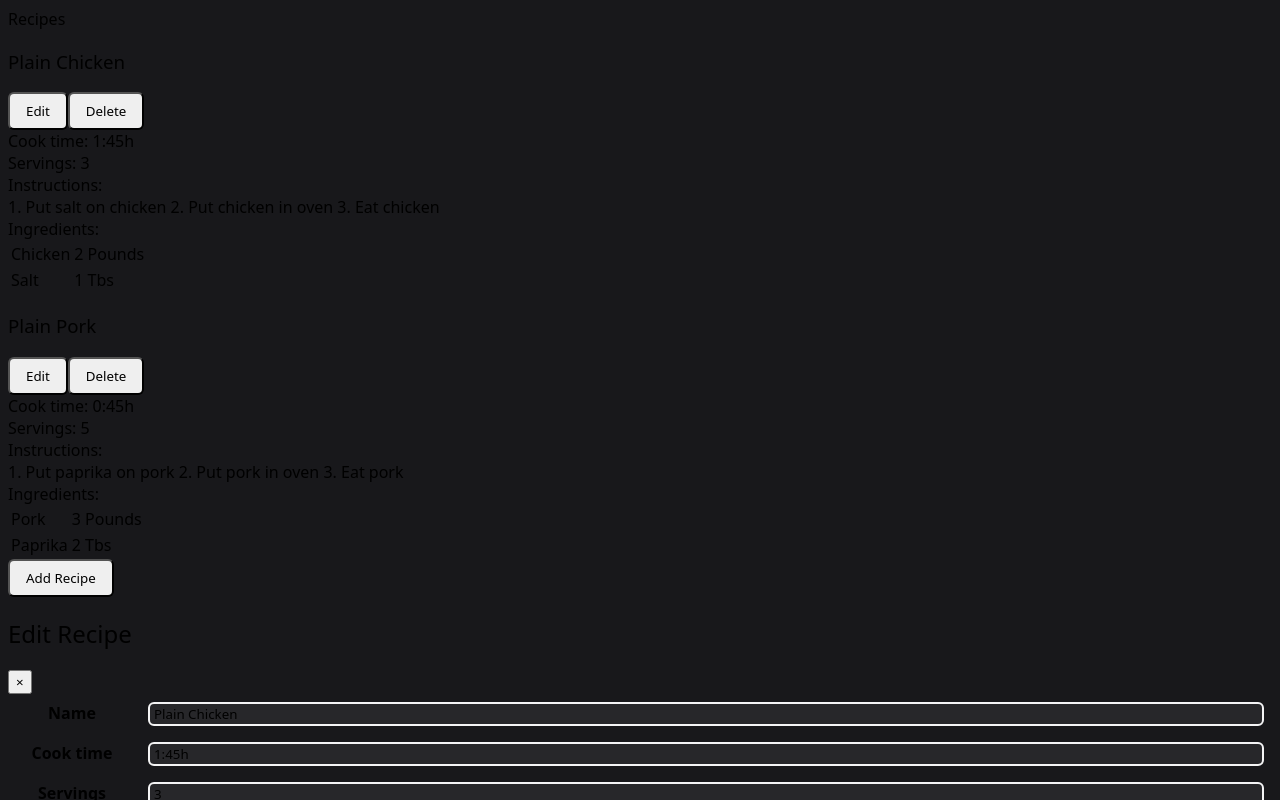
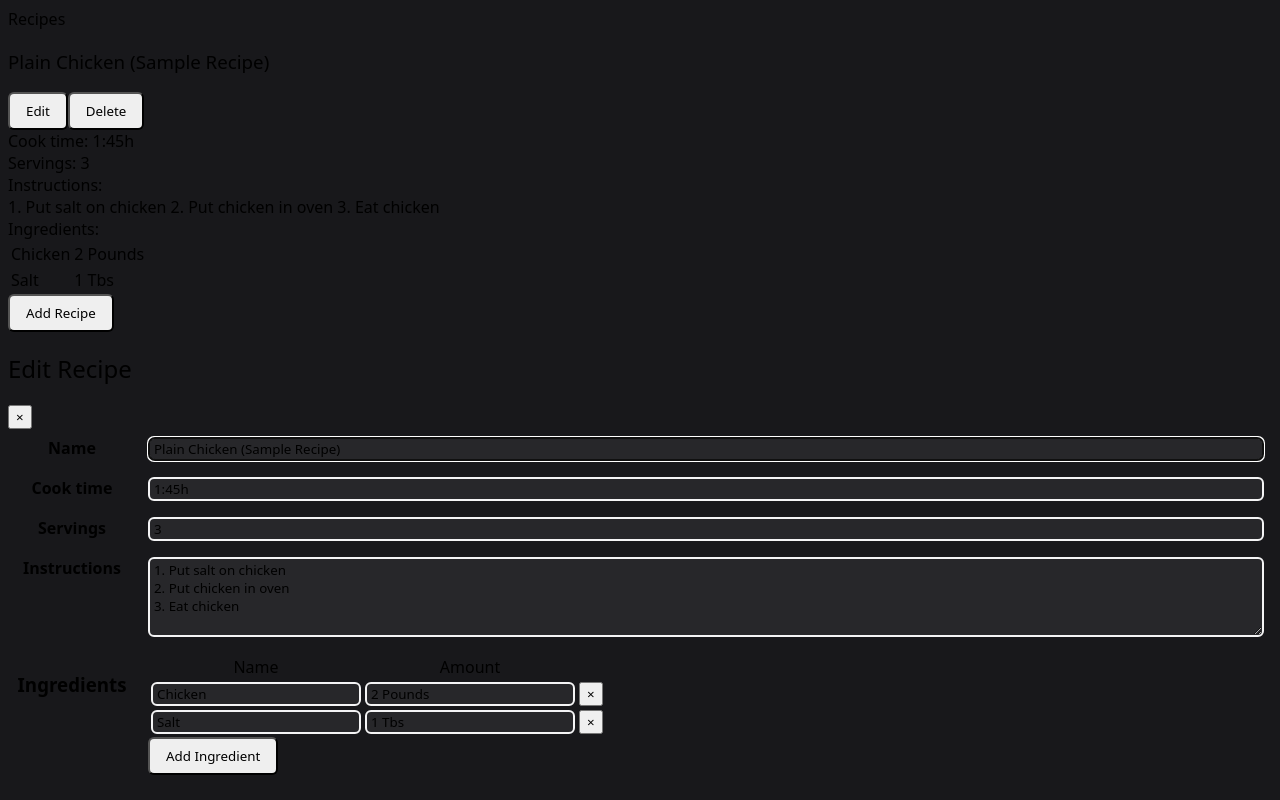
Before and after one commit to MilosD15/recipe-list-app, a React (Create React App) app: page / in a window 1280 px wide. Both pictures are taken after a click on the button "Edit". Shown: the top 800 px of the page. Built offline with nearby package versions, Linux system fonts and the light colour scheme.

Commit message:
making app fully functional

```diff
--- a/src/components/App.js
+++ b/src/components/App.js
@@ -15,7 +15,8 @@ function App() {
   const recipeContextValue = {
     handleAddRecipe,
     handleDeleteRecipe,
-    handleSelectRecipe
+    handleSelectRecipe,
+    handleChangeRecipe,
   }
 
   useEffect(() => {
@@ -29,6 +30,13 @@ function App() {
     return sampleRecipes;
   }
 
+  function handleChangeRecipe(id, newRecipe) {
+    const newRecipes = [...recipes];
+    let targetedIndex = newRecipes.findIndex(recipe => recipe.id === id);
+    newRecipes[targetedIndex] = newRecipe;
+    setRecipes(newRecipes);
+  }
+
   function handleSelectRecipe(id) {
     setSelectedRecipeId(id);
   }
@@ -36,23 +44,28 @@ function App() {
   function handleAddRecipe() {
     const newRecipe = {
       id: v4(),
-      name: "Name",
-      cookTime: "1:00h",
+      name: "",
+      cookTime: "",
       servings: 1,
-      instructions: "/",
+      instructions: "",
       ingredients: [
         {
           id: v4(),
-          name: "ingredient",
-          amount: "amount"
+          name: "",
+          amount: ""
         }
       ]
     }
 
+    setSelectedRecipeId(newRecipe.id);
     setRecipes([...recipes, newRecipe]);
   }
 
   function handleDeleteRecipe(id) {
+    if (selectedRecipeId != null && selectedRecipeId === id) {
+      setSelectedRecipeId(undefined);
+    }
+
     setRecipes(recipes.filter(recipe => recipe.id !== id));
   }
 
@@ -69,7 +82,7 @@ function App() {
 const sampleRecipes = [
   {
     id: 1,
-    name: "Plain Chicken",
+    name: "Plain Chicken (Sample Recipe)",
     cookTime: "1:45h",
     servings: 3,
     instructions: "1. Put salt on chicken\n2. Put chicken in oven\n3. Eat chicken",
@@ -86,25 +99,25 @@ const sampleRecipes = [
       }
     ]
   },
-  {
-    id: 2,
-    name: "Plain Pork",
-    cookTime: "0:45h",
-    servings: 5,
-    instructions: "1. Put paprika on pork\n2. Put pork in oven\n3. Eat pork",
-    ingredients: [
-      {
-        id: 1,
-        name: "Pork",
-        amount: "3 Pounds"
-      },
-      {
-        id: 2,
-        name: "Paprika",
-        amount: "2 Tbs"
-      }
-    ]
-  }
-]
+  // {
+  //   id: 2,
+  //   name: "Plain Pork",
+  //   cookTime: "0:45h",
+  //   servings: 5,
+  //   instructions: "1. Put paprika on pork\n2. Put pork in oven\n3. Eat pork",
+  //   ingredients: [
+  //     {
+  //       id: 1,
+  //       name: "Pork",
+  //       amount: "3 Pounds"
+  //     },
+  //     {
+  //       id: 2,
+  //       name: "Paprika",
+  //       amount: "2 Tbs"
+  //     }
+  //   ]
+  // }
+];
 
 export default App;
--- a/src/components/IngredientEdit.js
+++ b/src/components/IngredientEdit.js
@@ -1,16 +1,29 @@
-import React from 'react'
+import React, { useEffect, useRef } from 'react'
 
-export default function IngredientEdit({ ingredient }) {
+export default function IngredientEdit({ ingredient, handleIngredientsChanges, handleDeleteIngredient }) {
+  const inputIngredientNameRef = useRef();
+
+  useEffect(() => {
+    inputIngredientNameRef.current.focus();
+  }, []);
+
+  function handleIngredientChanges(changes) {
+    handleIngredientsChanges(ingredient.id, { ...ingredient, ...changes });
+  }
+
   return (
     <tr>
       <td className="w-[45%]">
-        <input type="text" className="form-input w-full mb-1" value={ingredient.name}></input>
+        <input type="text" className="form-input w-full mb-1" value={ingredient.name} ref={inputIngredientNameRef}
+        onChange={e => { handleIngredientChanges({ name: e.target.value }) }}></input>
       </td>
       <td className="w-[45%]">
-        <input type="text" className="form-input w-full mb-1" value={ingredient.amount}></input>
+        <input type="text" className="form-input w-full mb-1" value={ingredient.amount}
+        onChange={e => { handleIngredientChanges({ amount: e.target.value }) }}></input>
       </td>
       <td className="w-[10%] text-center text-xl">
-        <button className="rounded-md transition-all duration-300 bg-red-600 hover:bg-red-700 focus:bg-red-700 px-2 py-0 mb-1">&times;</button>
+        <button className="rounded-md transition-all duration-300 bg-red-600 hover:bg-red-700 focus:bg-red-700 px-2 py-0 mb-1"
+        onClick={() => handleDeleteIngredient(ingredient.id)}>&times;</button>
       </td>
     </tr>
   )
--- a/src/components/RecipeEdit.js
+++ b/src/components/RecipeEdit.js
@@ -1,11 +1,44 @@
-import React from 'react';
+import React, { useContext, useEffect, useRef } from 'react';
 import IngredientEdit from "./IngredientEdit";
+import { RecipeContext } from "./App";
+import { motion } from 'framer-motion';
+import { v4 } from 'uuid';
 
 export default function RecipeEdit({ recipe }) {
-  const { name, cookTime, servings, instructions, ingredients } = recipe;
+  const { id, name, cookTime, servings, instructions, ingredients } = recipe;
+  const { handleChangeRecipe, handleSelectRecipe } = useContext(RecipeContext);
+  const inputNameRef = useRef();
+
+  useEffect(() => {
+    inputNameRef.current.focus();
+  }, []);
+
+  function handleRecipeChanges(changes) {
+    handleChangeRecipe(id, { ...recipe, ...changes });
+  }
+
+  function handleIngredientsChanges(id, newIngredient) {
+    const newIngredients = [...ingredients];
+    let targetedIndex = newIngredients.findIndex(ingredient => ingredient.id === id);
+    newIngredients[targetedIndex] = newIngredient;
+    handleRecipeChanges({ ingredients: newIngredients });
+  }
+
+  function handleAddIngredient() {
+    const newIngredient = {
+      id: v4(),
+      name: '',
+      amount: ''
+    }
+    handleRecipeChanges({ ingredients: [...ingredients, newIngredient] });
+  }
+
+  function handleDeleteIngredient(id) {
+    handleRecipeChanges({ ingredients: ingredients.filter(ingredient => ingredient.id !== id) });
+  }
 
   return (
-    <div className="
+    <motion.div className="
       w-full
       border-r-0
       border-solid
@@ -13,25 +46,32 @@ export default function RecipeEdit({ recipe }) {
       border-b-2
       md:w-1/2
       md:border-l-2
-      md:border-b-0">
+      md:border-b-0"
+      initial={{opacity: 0}}
+      animate={{opacity: 1}}
+      transition={{duration: 0.3}}>
       <h2 className="text-2xl text-center pt-5 pb-4">Edit Recipe</h2>
-      <button className="text-4xl px-3 absolute top-0 right-0 mr-1 mt-1">&times;</button>
+      <button className="text-4xl px-3 absolute top-0 right-0 mr-1 mt-1" onClick={() => handleSelectRecipe(undefined)}>&times;</button>
       <form id="change-recipe-data" className="p-4 pt-0 w-full">
         <div className="form-group">
           <label htmlFor="recipe-name" className="form-label">Name</label>
-          <input type="text" name="recipe-name" id="recipe-name" className="form-input" value={name} />
+          <input type="text" name="recipe-name" id="recipe-name" className="form-input" ref={inputNameRef}
+          onChange={e => { handleRecipeChanges({ name: e.target.value }) }} value={name} />
         </div>
         <div className="form-group">
           <label htmlFor="recipe-cook-time" className="form-label">Cook time</label>
-          <input type="text" name="recipe-cook-time" id="recipe-cook-time" className="form-input" value={cookTime} />
+          <input type="text" name="recipe-cook-time" id="recipe-cook-time" className="form-input" value={cookTime}
+          onChange={e => { handleRecipeChanges({ cookTime: e.target.value }) }} />
         </div>
         <div className="form-group">
           <label htmlFor="recipe-servings" className="form-label">Servings</label>
-          <input type="number" min="1" name="recipe-servings" id="recipe-servings" className="form-input" value={servings} />
+          <input type="number" min="1" name="recipe-servings" id="recipe-servings" className="form-input" value={servings}
+          onChange={e => { handleRecipeChanges({ servings: parseInt(e.target.value) || 1 }) }} />
         </div>
         <div className="form-group">
           <label htmlFor="recipe-instructions" className="form-label">Instructions</label>
-          <textarea id="recipe-instructions" name="recipe-instructions" className="form-input resize-y" rows="4">{instructions}</textarea>
+          <textarea id="recipe-instructions" name="recipe-instructions" className="form-input resize-y" rows="4"
+          value={instructions} onChange={e => { handleRecipeChanges({ instructions: e.target.value }) }} />
         </div>
         <div className="form-group flex-col sm:flex-row md:flex-col lg:flex-row">
           <h3 className="form-label">Ingredients</h3>
@@ -47,16 +87,20 @@ export default function RecipeEdit({ recipe }) {
                 {
                   ingredients.map(ingredient => {
                     return (
-                      <IngredientEdit key={ingredient.id} ingredient={ingredient} />
+                      <IngredientEdit key={ingredient.id}
+                      handleIngredientsChanges={handleIngredientsChanges}
+                      ingredient={ingredient}
+                      handleDeleteIngredient={handleDeleteIngredient} />
                     )
                   })
                 }
               </tbody>
             </table>
-            <button className="theme-button bg-blue-500 hover:bg-blue-600 focus:bg-blue-600 m-auto">Add Ingredient</button>
+            <button className="theme-button bg-blue-500 hover:bg-blue-600 focus:bg-blue-600 m-auto"
+            onClick={e => {e.preventDefault();  handleAddIngredient();}}>Add Ingredient</button>
           </div>
         </div>
       </form>
-    </div>
+    </motion.div>
   )
 }
--- a/src/components/RecipeList.js
+++ b/src/components/RecipeList.js
@@ -21,7 +21,9 @@ export default function RecipeList({ recipes }) {
             )
           })}
         </div>
-        <button className="theme-button bg-zinc-700 my-5 hover:text-zinc-700 hover:bg-zinc-300 focus:text-zinc-700 focus:bg-zinc-300 mb-6" onClick={() => handleAddRecipe()}>Add Recipe</button>
+        <button
+        className="theme-button bg-zinc-700 my-5 hover:text-zinc-700 hover:bg-zinc-300 focus:text-zinc-700 focus:bg-zinc-300 mb-6"
+        onClick={() => handleAddRecipe()}>Add Recipe</button>
       </div>
   )
 }
```
